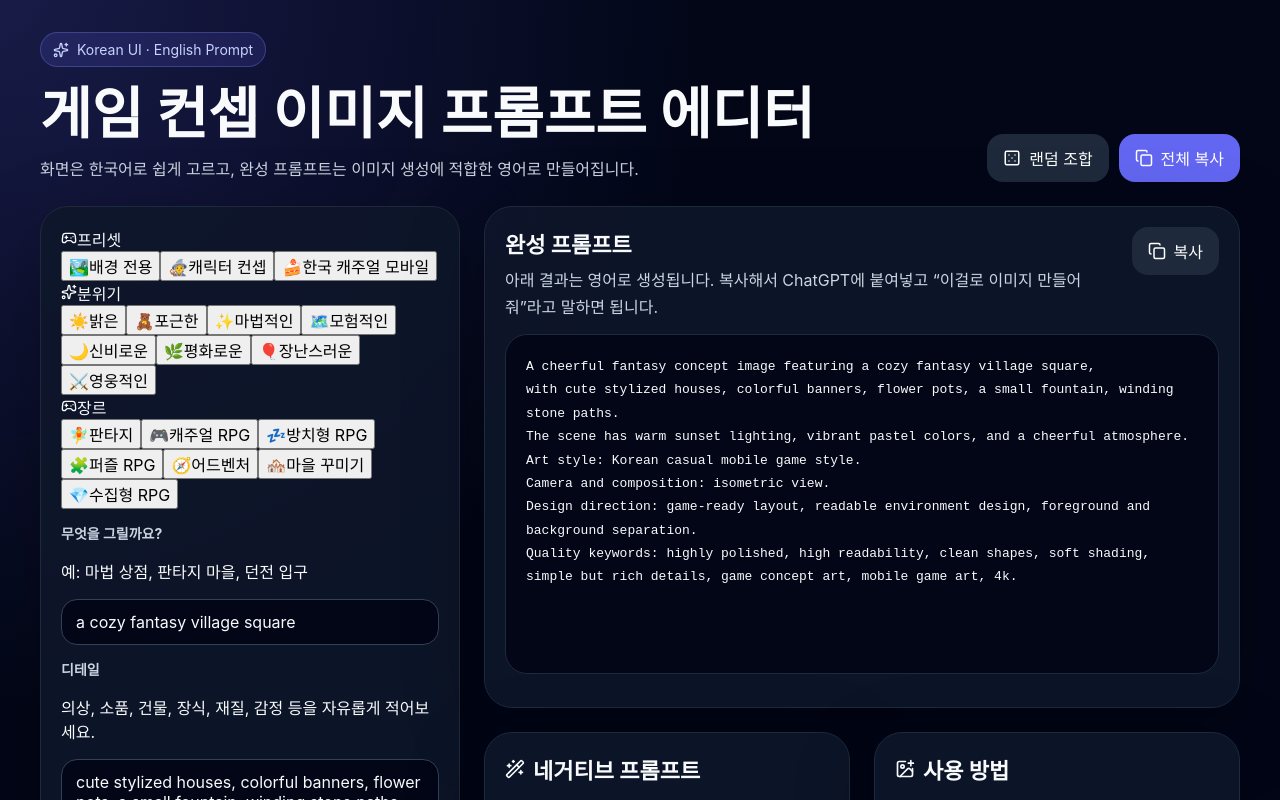
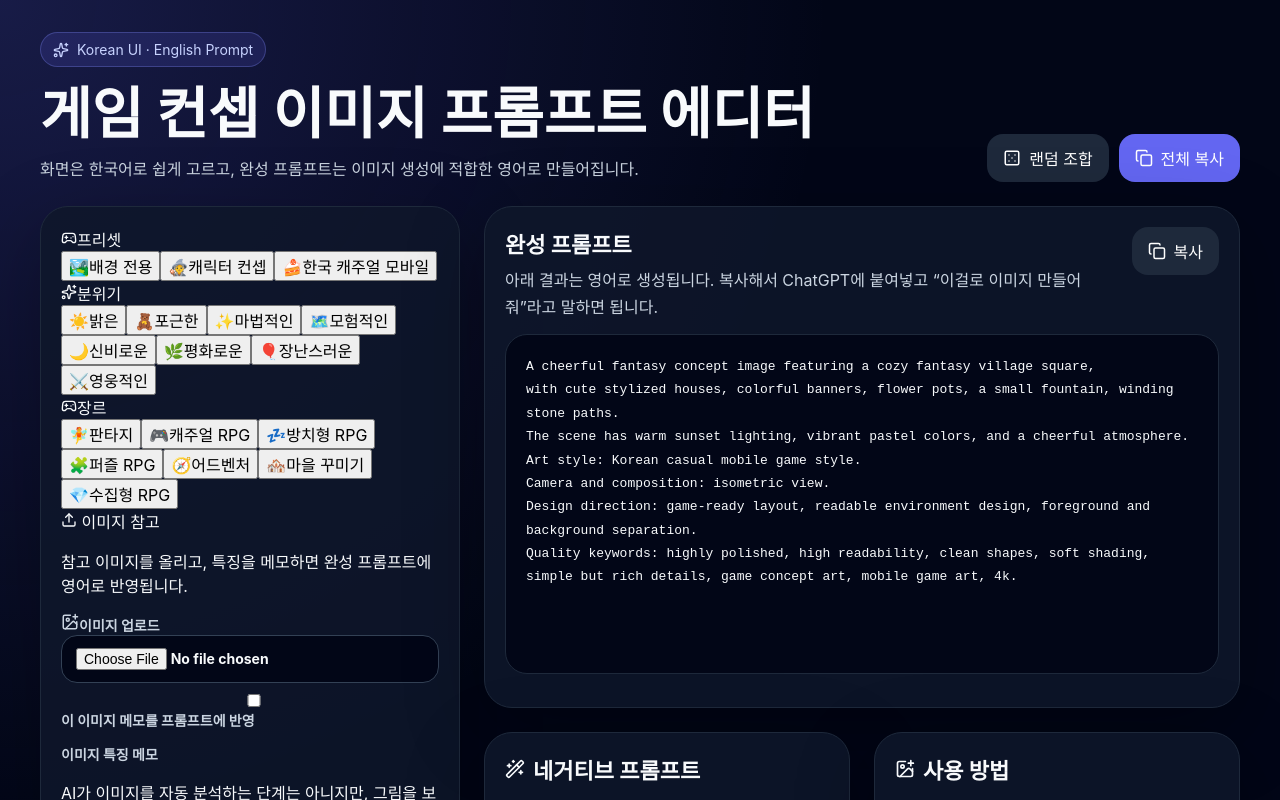
Before and after one commit to yurijung15/game-prompt-builder, a React (Vite) app: page / in a window 1280 px wide. Shown: the top 800 px of the page. Built offline with nearby package versions, Linux system fonts and the light colour scheme.

Commit message:
Update main.jsx

```diff
--- a/src/main.jsx
+++ b/src/main.jsx
@@ -1,6 +1,6 @@
 import React, { useMemo, useState } from "react";
 import { createRoot } from "react-dom/client";
-import { Copy, Sparkles, Dice5, ImagePlus, Wand2, Palette, Camera, Sun, Gamepad2 } from "lucide-react";
+import { Copy, Sparkles, Dice5, ImagePlus, Wand2, Palette, Camera, Sun, Gamepad2, Upload } from "lucide-react";
 import "./style.css";
 
 const PRESETS = {
@@ -110,6 +110,9 @@ function App() {
   const [extra, setExtra] = useState(PRESETS.background.extra);
   const [negative, setNegative] = useState("realistic horror, dark gritty realism, noisy details, unreadable silhouette, messy composition, low quality, blurry");
   const [copied, setCopied] = useState("");
+  const [imagePreview, setImagePreview] = useState("");
+  const [imageMemo, setImageMemo] = useState("rounded cute shapes, pastel colors, soft shading, mobile game illustration style");
+  const [useImageReference, setUseImageReference] = useState(false);
 
   const preset = PRESETS[mode];
 
@@ -121,9 +124,10 @@ function App() {
       `Art style: ${style}.`,
       `Camera and composition: ${camera}.`,
       `Design direction: ${extra}.`,
+      useImageReference ? `Image reference notes: ${imageMemo}.` : "",
       `Quality keywords: ${quality.join(", ")}.`,
-    ].join("\n");
-  }, [mood, genre, subject, details, light, palette, style, camera, extra]);
+    ].filter(Boolean).join("\n");
+  }, [mood, genre, subject, details, light, palette, style, camera, extra, useImageReference, imageMemo]);
 
   const applyPreset = (nextMode) => {
     const p = PRESETS[nextMode];
@@ -156,6 +160,14 @@ function App() {
     setTimeout(() => setCopied(""), 1200);
   };
 
+  const handleImageUpload = (event) => {
+    const file = event.target.files?.[0];
+    if (!file) return;
+    const url = URL.createObjectURL(file);
+    setImagePreview(url);
+    setUseImageReference(true);
+  };
+
   return (
     <div className="page">
       <header className="hero">
@@ -175,6 +187,36 @@ function App() {
           <OptionGroup label="프리셋" icon={<Gamepad2 size={16} />} value={mode} options={Object.entries(PRESETS).map(([key, item]) => ({ label: item.label, emoji: item.emoji, value: key }))} onChange={applyPreset} columns="three" />
           <OptionGroup label="분위기" icon={<Sparkles size={16} />} value={mood} options={moodOptions} onChange={setMood} />
           <OptionGroup label="장르" icon={<Gamepad2 size={16} />} value={genre} options={genreOptions} onChange={setGenre} />
+
+          <div className="uploadBox">
+            <div className="optionLabel"><Upload size={16} /> 이미지 참고</div>
+            <p className="help">참고 이미지를 올리고, 특징을 메모하면 완성 프롬프트에 영어로 반영됩니다.</p>
+            <label className="uploadButton">
+              <ImagePlus size={18} />
+              이미지 업로드
+              <input type="file" accept="image/*" onChange={handleImageUpload} />
+            </label>
+            {imagePreview && (
+              <div className="previewWrap">
+                <img src={imagePreview} alt="uploaded reference" />
+              </div>
+            )}
+            <label className="checkLine">
+              <input
+                type="checkbox"
+                checked={useImageReference}
+                onChange={(e) => setUseImageReference(e.target.checked)}
+              />
+              이 이미지 메모를 프롬프트에 반영
+            </label>
+            <Area
+              label="이미지 특징 메모"
+              help="AI가 이미지를 자동 분석하는 단계는 아니지만, 그림을 보고 느낀 특징을 적으면 영문 프롬프트에 합쳐집니다."
+              value={imageMemo}
+              setValue={setImageMemo}
+            />
+          </div>
+
 
           <Field label={preset.subjectLabel} help={preset.subjectHelp} value={subject} setValue={setSubject} placeholder="영어로 적으면 결과가 더 안정적이에요" />
           <Area label="디테일" help="의상, 소품, 건물, 장식, 재질, 감정 등을 자유롭게 적어보세요." value={details} setValue={setDetails} />
@@ -211,6 +253,7 @@ function App() {
               <h2><ImagePlus size={20} /> 사용 방법</h2>
               <ol>
                 <li>왼쪽에서 한국어 버튼을 눌러 방향을 정합니다.</li>
+                <li>참고 이미지가 있으면 업로드하고 특징을 메모합니다.</li>
                 <li>완성 프롬프트를 복사합니다.</li>
                 <li>ChatGPT에 붙여넣고 이미지 생성을 요청합니다.</li>
               </ol>
```
